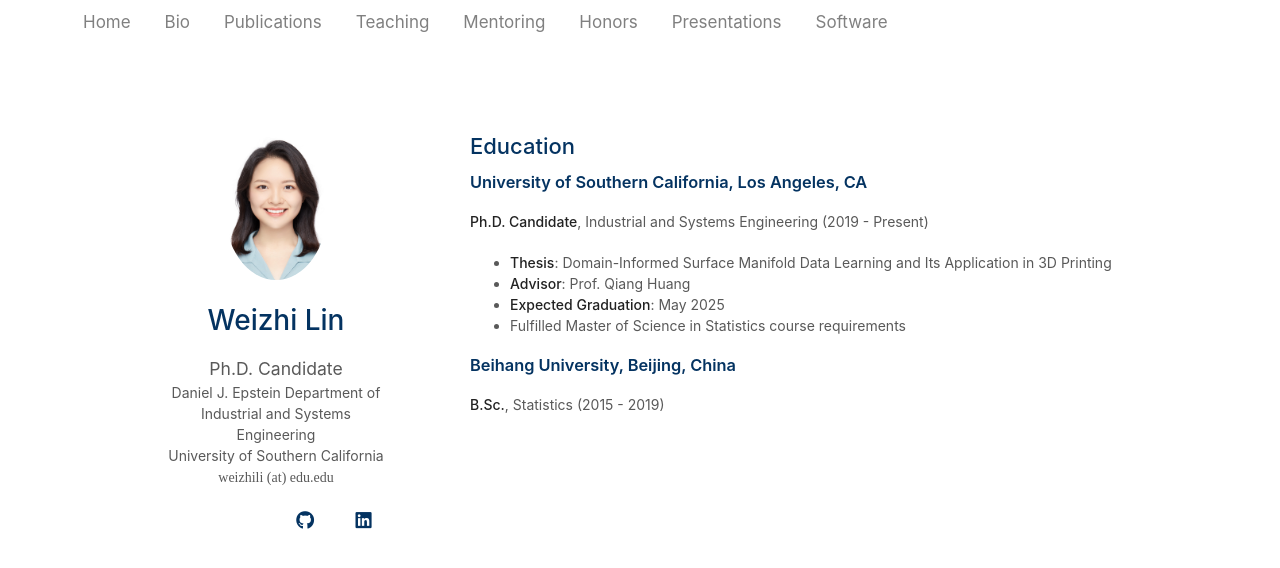
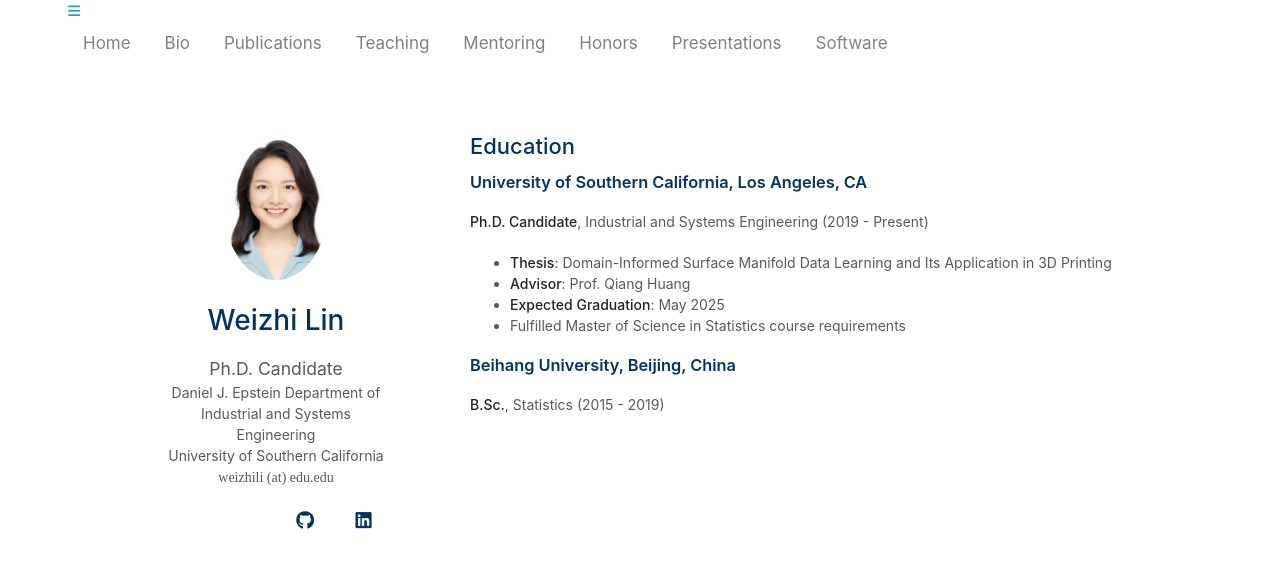
Before and after one commit to weizhi-lin/weizhi-lin.github.io, a Jekyll site: the page built from bio.md, in a window 1280 px wide. Shown: the top 568 px of the page. Built offline with Jekyll 4.4.1, drawn with Linux system fonts in a browser that asks for light colours; a style sheet for code colours, icons or effects is not loaded.

Commit message:
Update default.html

```diff
--- a/_layouts/default.html
+++ b/_layouts/default.html
@@ -58,12 +58,25 @@
   <body>
 
     <!-- Navigation Bar -->
-  <div class="topnav">
-    <div id="myLinks">
-      {% include navigation.md %}
+    <div class="topnav" id="myTopnav">
+      <a href="javascript:void(0);" class="icon" onclick="toggleNav()">
+        <i class="fa fa-bars"></i>
+      </a>
+      <div id="myLinks">
+        {% include navigation.md %}
+      </div>
     </div>
-  </div>
 
+    <script>
+    function toggleNav() {
+        var x = document.getElementById("myLinks");
+        if (x.style.display === "block") {
+          x.style.display = "none";
+        } else {
+          x.style.display = "block";
+        }
+      }
+    </script>
 
   <!-- Main Content Wrapper -->
   <div class="wrapper">
```
